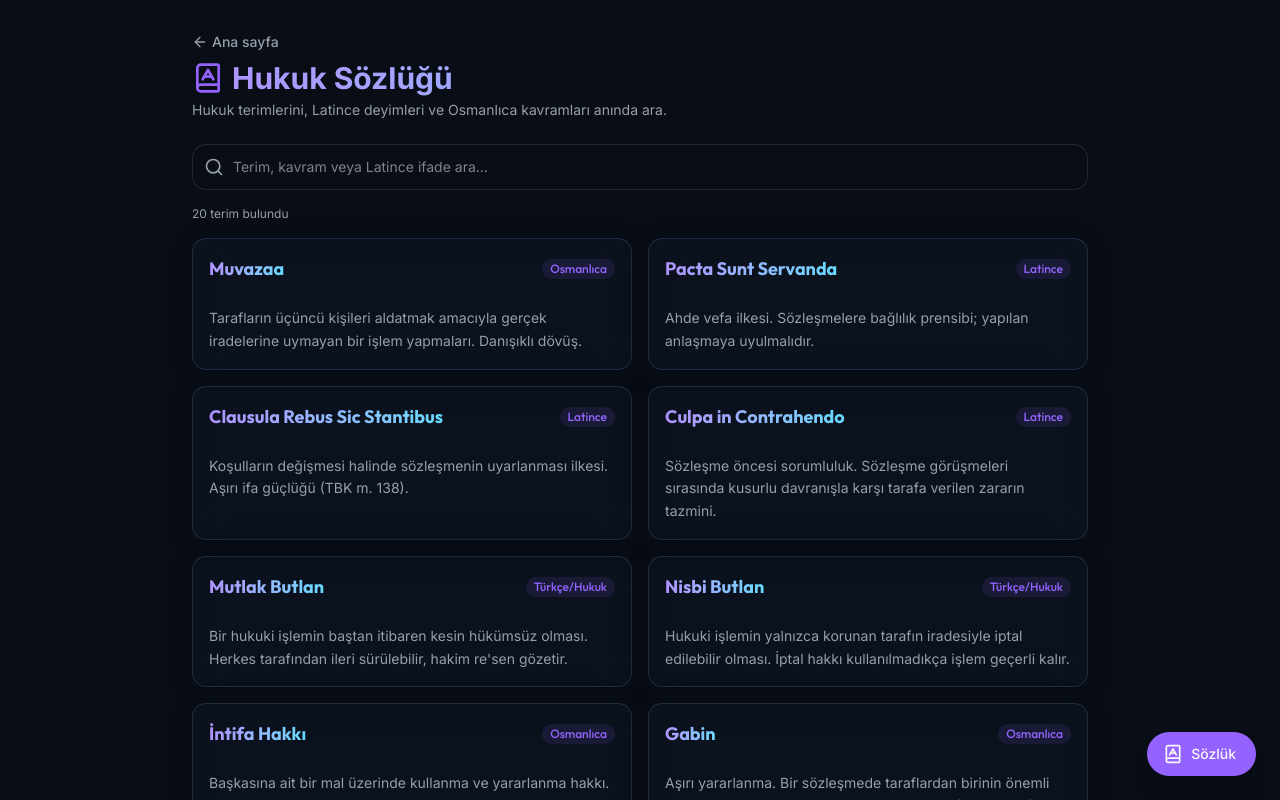
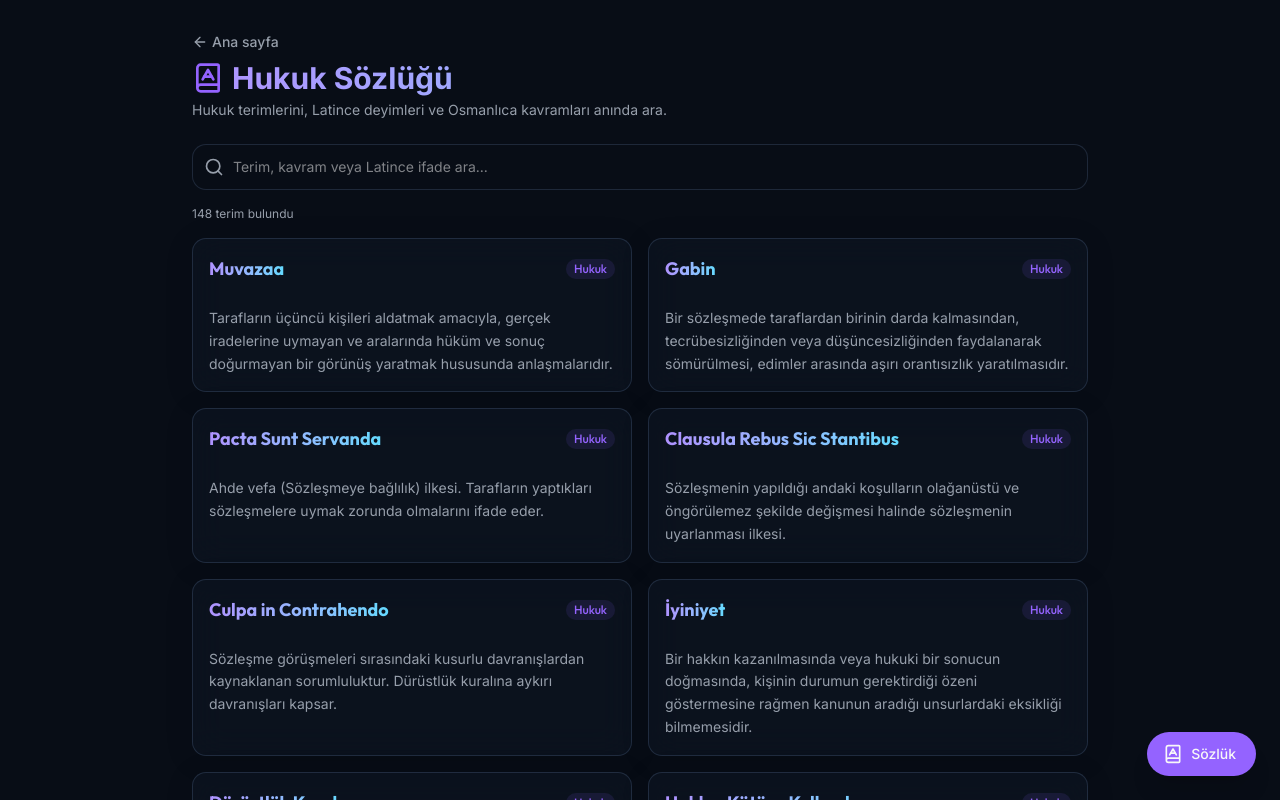
Before and after one commit to efekrkyn/hukuk-calisma-app, a Next.js app in the folder frontend/: page /sozluk in a window 1280 px wide. Shown: the top 800 px of the page. Built offline with nearby package versions, Linux system fonts and the light colour scheme.

Commit message:
fix: sozluk page dictionary parsing and iOS safari support

```diff
--- a/frontend/app/ozetler/[course]/page.tsx
+++ b/frontend/app/ozetler/[course]/page.tsx
@@ -28,7 +28,7 @@ export default async function OzetReader({ params }: { params: Promise<Params> }
   }
 
   return (
-    <main className="p-4 md:p-6 max-w-4xl mx-auto space-y-6 min-h-screen">
+    <main className="p-4 md:p-6 max-w-4xl mx-auto space-y-6 min-h-[100dvh]">
       <div className="flex items-center gap-4 border-b border-border/10 pb-4">
         <Link
           href="/ozetler"
--- a/frontend/app/page.tsx
+++ b/frontend/app/page.tsx
@@ -34,7 +34,7 @@ export default function Home() {
   }, []);
 
   return (
-    <main className="min-h-screen p-6 md:p-12 lg:p-24 bg-background">
+    <main className="min-h-[100dvh] p-6 md:p-12 lg:p-24 bg-background">
       <div className="max-w-7xl mx-auto space-y-6">
         {/* Sweet Greeting Banner */}
         <div className="glass rounded-xl p-4 md:p-6 border-primary/20 bg-primary/5 flex items-center justify-center text-center animate-in fade-in slide-in-from-top-4 duration-700">
--- a/frontend/app/sozluk/SozlukClient.tsx
+++ b/frontend/app/sozluk/SozlukClient.tsx
@@ -9,32 +9,18 @@ type Term = {
   origin: string;
   definition: string;
 };
-
-const TERMS: Term[] = [
-  { term: "Muvazaa", origin: "Osmanlıca", definition: "Tarafların üçüncü kişileri aldatmak amacıyla gerçek iradelerine uymayan bir işlem yapmaları. Danışıklı dövüş." },
-  { term: "Pacta Sunt Servanda", origin: "Latince", definition: "Ahde vefa ilkesi. Sözleşmelere bağlılık prensibi; yapılan anlaşmaya uyulmalıdır." },
-  { term: "Clausula Rebus Sic Stantibus", origin: "Latince", definition: "Koşulların değişmesi halinde sözleşmenin uyarlanması ilkesi. Aşırı ifa güçlüğü (TBK m. 138)." },
-  { term: "Culpa in Contrahendo", origin: "Latince", definition: "Sözleşme öncesi sorumluluk. Sözleşme görüşmeleri sırasında kusurlu davranışla karşı tarafa verilen zararın tazmini." },
-  { term: "Mutlak Butlan", origin: "Türkçe/Hukuk", definition: "Bir hukuki işlemin baştan itibaren kesin hükümsüz olması. Herkes tarafından ileri sürülebilir, hakim re'sen gözetir." },
-  { term: "Nisbi Butlan", origin: "Türkçe/Hukuk", definition: "Hukuki işlemin yalnızca korunan tarafın iradesiyle iptal edilebilir olması. İptal hakkı kullanılmadıkça işlem geçerli kalır." },
-  { term: "İntifa Hakkı", origin: "Osmanlıca", definition: "Başkasına ait bir mal üzerinde kullanma ve yararlanma hakkı. Mülkiyet hakkı sahibinde kalır ancak kullanım hakkı intifa hakkı sahibine aittir." },
-  { term: "Gabin", origin: "Osmanlıca", definition: "Aşırı yararlanma. Bir sözleşmede taraflardan birinin önemli ölçüde edim dengesizliğinden yararlanması (TBK m. 28)." },
-  { term: "Res Judicata", origin: "Latince", definition: "Kesin hüküm. Bir dava hakkında verilen kesinleşmiş kararın artık değiştirilemez olması ve bağlayıcılığı." },
-  { term: "Ne Bis In Idem", origin: "Latince", definition: "Aynı fiilden dolayı iki kez yargılanmama ilkesi. Ceza hukukunun temel prensibi." },
-  { term: "Nulla Poena Sine Lege", origin: "Latince", definition: "Kanunsuz suç ve ceza olmaz ilkesi. Suçta ve cezada kanunilik prensibi (TCK m. 2)." },
-  { term: "In Dubio Pro Reo", origin: "Latince", definition: "Şüpheden sanık yararlanır ilkesi. Yeterli delil yoksa beraat kararı verilmelidir." },
-  { term: "Actio Pauliana", origin: "Latince", definition: "Tasarrufun iptali davası. Borçlunun alacaklıya zarar vermek için mal kaçırması durumunda açılan dava (İİK m. 277 vd.)." },
-  { term: "Hıyar", origin: "Osmanlıca", definition: "Seçimlik hak. Taraflardan birine tanınan, sözleşmeyi feshetme veya devam ettirme konusundaki tercih hakkı." },
-  { term: "Müktesep Hak", origin: "Osmanlıca", definition: "Kazanılmış hak. Hukuki olarak elde edilmiş ve artık geri alınamayan hak." },
-  { term: "Vekalet", origin: "Osmanlıca", definition: "Bir kişinin diğerini temsil etmesi için yetkilendirmesi. TBK m. 502 vd. düzenlenmiştir." },
-  { term: "İstihkak Davası", origin: "Osmanlıca", definition: "Mülkiyet hakkına dayanan iade davası. Haksız olarak elde tutulan bir malın iadesini talep etmek." },
-  { term: "Lex Posterior Derogat Legi Priori", origin: "Latince", definition: "Sonraki kanun önceki kanunu ilga eder. Aynı konuyu düzenleyen iki kanundan sonrakinin uygulanacağı prensibi." },
-  { term: "Ultra Vires", origin: "Latince", definition: "Yetki aşımı. Bir kişi veya kurumun, yasal yetkisini aşan işlemler yapması." },
-  { term: "Bona Fides", origin: "Latince", definition: "İyi niyet. Hukuki işlemlerde dürüstlük ve güven prensibi (TMK m. 2-3)." },
-];
+import sozlukData from "@/data/sozluk.json";
 
 export default function SozlukClient() {
   const [search, setSearch] = useState("");
+
+  const TERMS = useMemo(() => {
+    return sozlukData.map(item => ({
+      term: item.term,
+      origin: "Hukuk",
+      definition: item.meaning
+    }));
+  }, []);
 
   const filtered = useMemo(() => {
     if (!search.trim()) return TERMS;
@@ -45,7 +31,7 @@ export default function SozlukClient() {
         t.origin.toLowerCase().includes(q) ||
         t.definition.toLowerCase().includes(q)
     );
-  }, [search]);
+  }, [search, TERMS]);
 
   return (
     <div className="space-y-4">
--- a/frontend/app/sozluk/page.tsx
+++ b/frontend/app/sozluk/page.tsx
@@ -4,7 +4,7 @@ import SozlukClient from "./SozlukClient";
 
 export default function SozlukPage() {
   return (
-    <main className="min-h-screen bg-background p-4 md:p-8">
+    <main className="min-h-[100dvh] bg-background p-4 md:p-8">
       <div className="mx-auto max-w-4xl space-y-6">
         <div>
           <Link
```
Also changed, not shown: frontend/public/sw.js.
